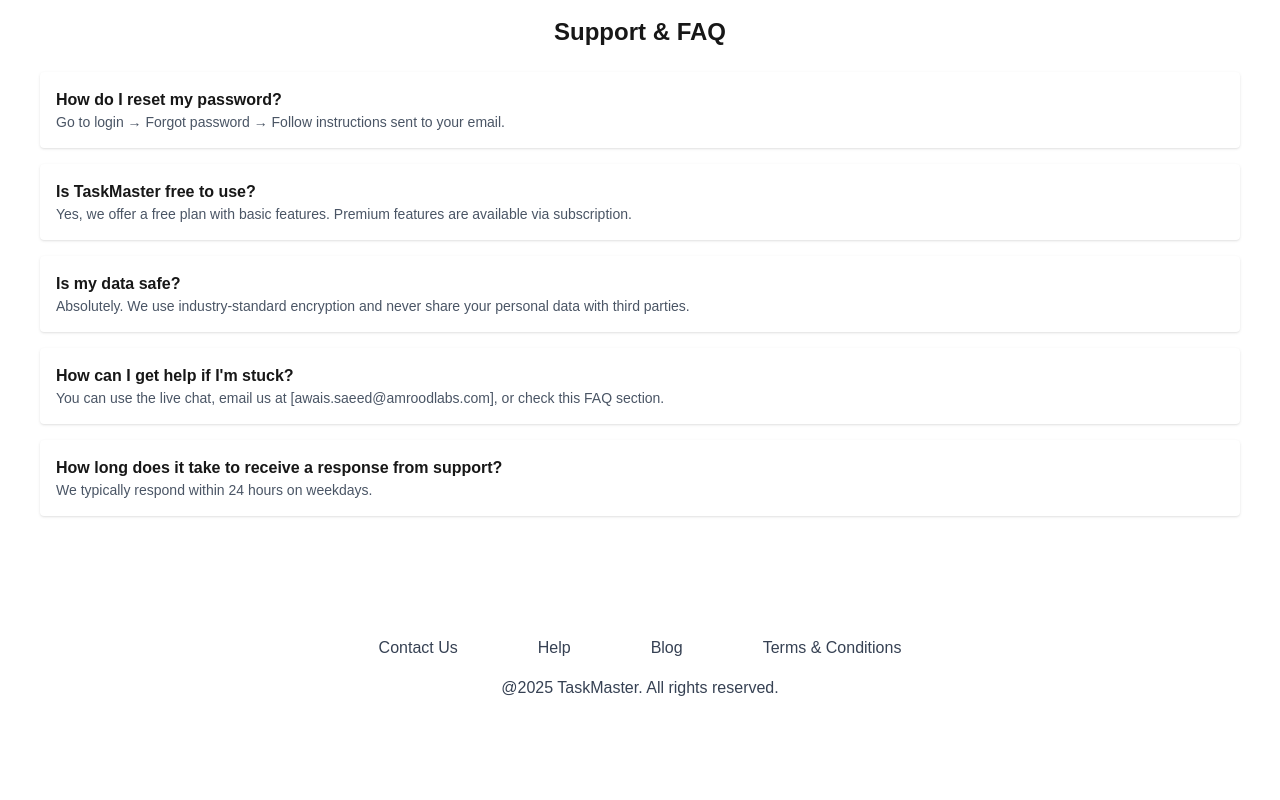
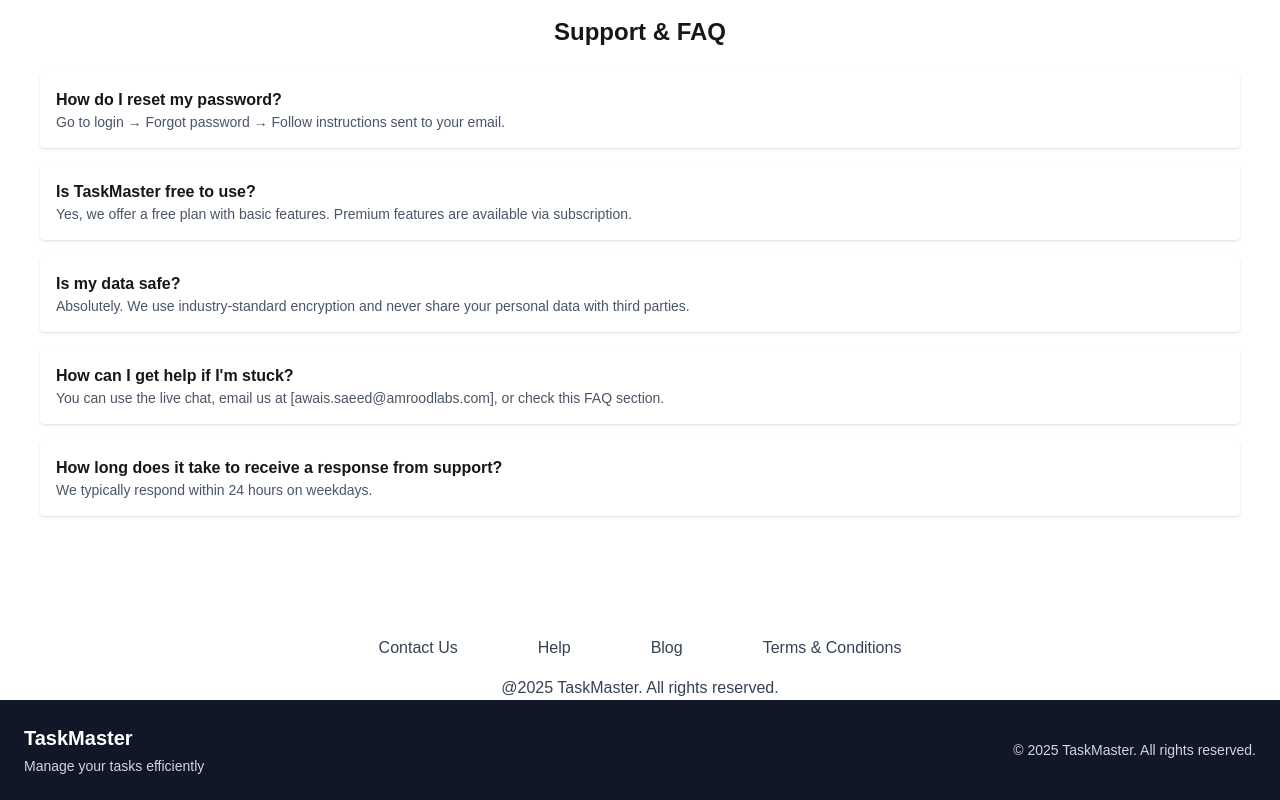
Before and after one commit to HamnAsif/taskmaster, a Next.js app: page / in a window 1280 px wide. Shown: the part 937-1737 px from the top of the page. Before the commit the page ends 1637 px from the top, so only its background shows below. Built offline with nearby package versions, Linux system fonts and the light colour scheme.

Commit message:
Added footer

```diff
--- /dev/null
+++ b/components/Footer.tsx
@@ -0,0 +1,18 @@
+export default function Footer() {
+  return (
+    <footer className="bg-gray-900 text-gray-300 py-6 mt-auto">
+      <div className="container mx-auto px-6">
+        <div className="flex flex-col md:flex-row justify-between items-center">
+          <div>
+            <h3 className="text-xl font-bold text-white">TaskMaster</h3>
+            <p className="text-sm mt-1">Manage your tasks efficiently</p>
+          </div>
+
+          <div className="text-sm mt-4 md:mt-0">
+            <p>&copy; {new Date().getFullYear()} TaskMaster. All rights reserved.</p>
+          </div>
+        </div>
+      </div>
+    </footer>
+  );
+}
--- a/src/app/(dashboard)/layout.tsx
+++ b/src/app/(dashboard)/layout.tsx
@@ -3,6 +3,7 @@
 import { ReactNode } from "react";
 import { SessionProvider } from "next-auth/react";
 import Sidebar from "../../../components/Sidebar";
+import Footer from "../../../components/Footer";
 
 interface DashboardLayoutProps {
   children: ReactNode;
@@ -13,7 +14,10 @@
     <SessionProvider>
       <div className="flex h-screen overflow-hidden">
         <Sidebar />
-        <main className="flex-1 p-6 ml-64 overflow-y-auto">{children}</main>
+        <div className="flex-1 ml-64 flex flex-col">
+          <main className="flex-1 p-6 overflow-y-auto">{children}</main>
+          <Footer />
+        </div>
       </div>
     </SessionProvider>
   );
--- a/src/app/(landing)/layout.tsx
+++ b/src/app/(landing)/layout.tsx
@@ -1,10 +1,12 @@
 import Image from "next/image";
 import React from "react";
 import Link from "next/link";
+import Footer from "../../../components/Footer";
+
 export default function LandingLayout({children}: {children:React.ReactNode})
 {
     return(
-        <div>
+        <div className="min-h-screen flex flex-col">
         <nav id ="home" className="flex flex-row justify-between items-center p-3 shadow">
                 <div className="flex flex-row justify-start items-center space-x-4">
                     <div>
@@ -21,9 +23,10 @@
                     </Link>
                 </div>
         </nav>
-        <main>
+        <main className="flex-1">
             {children}
         </main>
+        <Footer />
     </div>
     );
 }
```
